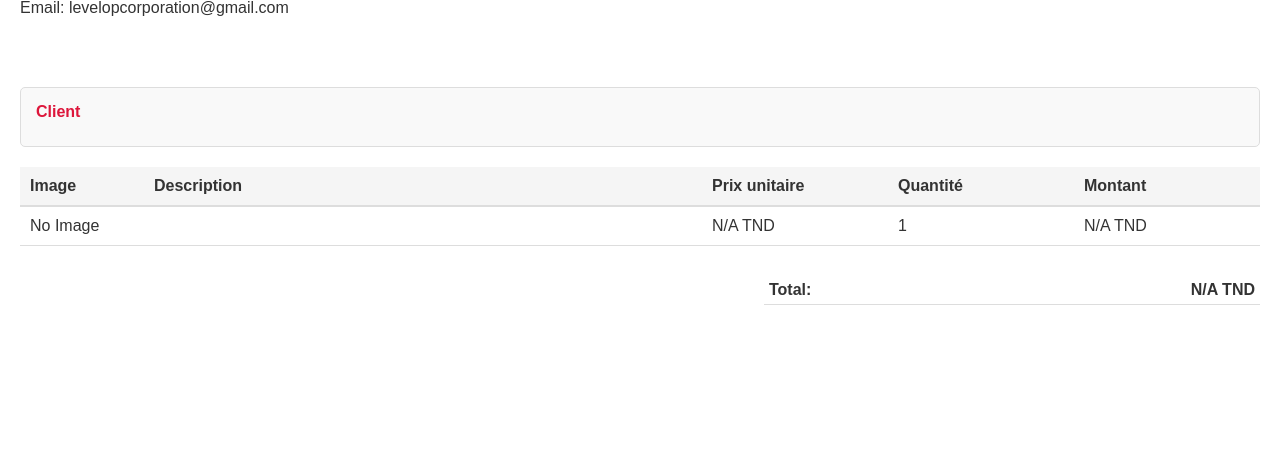
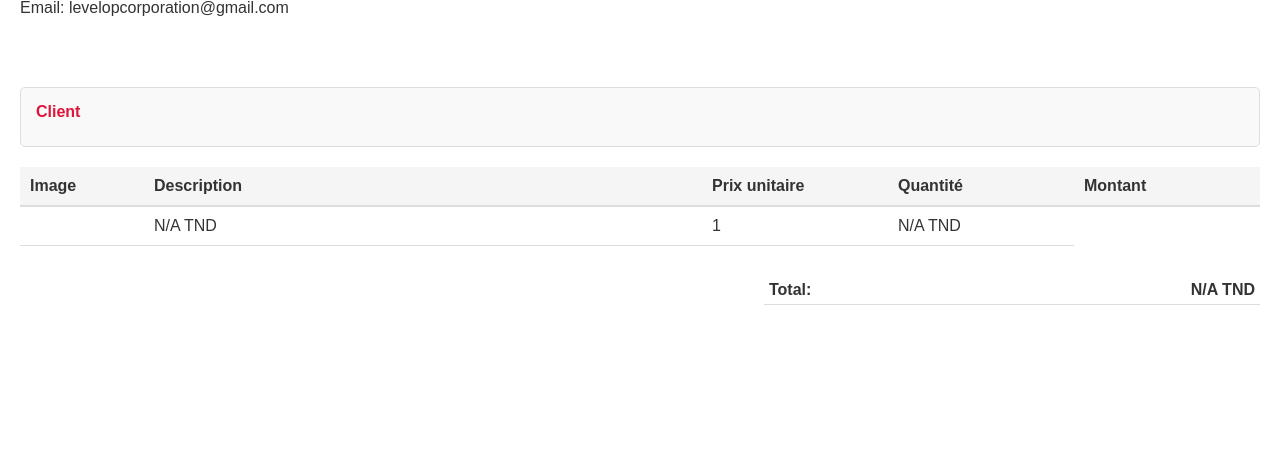
Before and after one commit to feresad/PidevSymfony, a Symfony app: template templates/shop/invoice_pdf.html.twig in a window 1280 px wide. Shown: the part 337-800 px from the top of the page. Run offline with Twig, Linux system fonts and the light colour scheme; the template is opened without the code that fills it, so the values that code supplies are empty; some libraries are stand-ins or nearby versions.

Commit message:
removed a button

```diff
--- a/src/Controller/StockController.php
+++ b/src/Controller/StockController.php
@@ -62,7 +62,6 @@ class StockController extends AbstractController
             $entityManager->flush();
 
             $this->addFlash('success', 'Stock ajouté avec succès');
-            return $this->redirectToRoute('app_stock_index');
         }
 
         return $this->render('stock/new.html.twig', [
@@ -121,7 +120,5 @@ class StockController extends AbstractController
             $entityManager->remove($stock);
             $entityManager->flush();
         }
-
-        return $this->redirectToRoute('app_stock_index', [], Response::HTTP_SEE_OTHER);
     }
 }
--- a/templates/base.html.twig
+++ b/templates/base.html.twig
@@ -168,6 +168,7 @@
                         <li><a href="{{ path('evenement_list') }}">Evenement</a></li>
                         <li><a href="{{ path('app_store') }}">Boutique</a></li>
                         <li><a href="{{ path('session_client_list') }}">Coach</a></li>
+                        <li><a href="{{ path('evenement_calendar') }}"><span class="fa fa-calendar"></span></a></li>
                         {% if app.user %}
                             <li class="nk-nav-item">
                                 <div class="notification-wrapper">
--- a/templates/commande/index.html.twig
+++ b/templates/commande/index.html.twig
@@ -23,11 +23,6 @@
                             </button>
                         </div>
                     </form>
-                </div>
-                <div class="d-flex gap-2">
-                    <a href="{{ path('app_commande_new') }}" class="btn btn-primary">
-                        <i class="fas fa-plus"></i> Nouvelle Commande
-                    </a>
                 </div>
             </div>
         </div>
--- a/templates/shop/invoice_pdf.html.twig
+++ b/templates/shop/invoice_pdf.html.twig
@@ -121,7 +121,7 @@
 </head>
 <body>
     <div class="header">
-        <img src="{{ asset('images/logo.png') }}" alt="LevelOp Logo" class="logo">
+        <img src="https://i.postimg.cc/wxcZgCYH/level.png" alt="LevelOp Logo" class="logo">
         <div class="header-content">
             <h1>FACTURE</h1>
             <p>N° {{ commande.produit.nomProduit }} | Date: {{ date|date('d/m/Y') }}</p>
@@ -163,13 +163,6 @@
         <tbody>
             <tr>
                 <td>
-                    {% if stock and stock.image %}
-                        <img src="{{ image_base_url }}/{{ stock.image }}" alt="{{ commande.produit.nomProduit }}" class="item-image">
-                    {% else %}
-                        No Image
-                    {% endif %}
-                </td>
-                <td>
                     <strong>{{ commande.produit.nomProduit }}</strong><br>
                     {{ commande.produit.description|length > 100 ? commande.produit.description|slice(0, 100) ~ '...' : commande.produit.description }}
                 </td>
```
Also changed, not shown: 1 other file.
